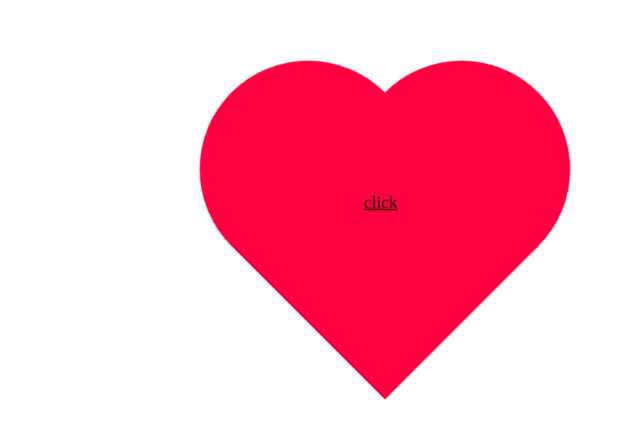
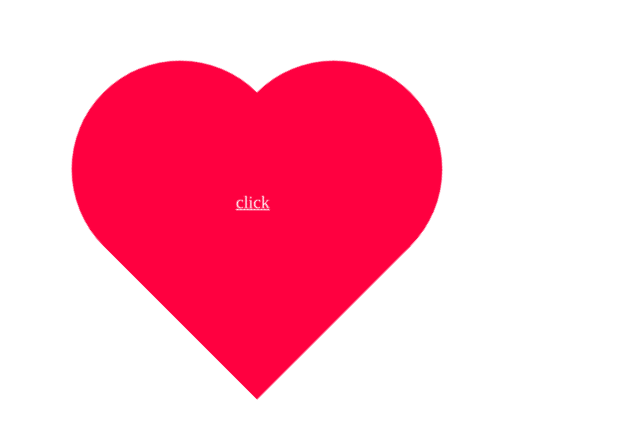
Before and after one commit to kidtired/hellomay-github.io, a plain HTML site: page index.html in a window 1280 px wide. Shown: the part 174-612 px from the top of the page, without its empty margins (395-1035 px from the left). Drawn offline with Linux system fonts and the light colour scheme.

Commit message:
Update heart.css

```diff
--- a/heart.css
+++ b/heart.css
@@ -14,7 +14,7 @@ body {
   top: 0;
   transform: rotate(-45deg);
   position: absolute;
-  left: 50%; top: 40%;
+  left: 40%; top: 40%;
   width: 200px;
 }
 
@@ -54,7 +54,7 @@ body {
 
 
 a {
-    color: black;
+    color: white;
     position: absolute;
     margin-top: 30%;
     margin-left: 55%;
```
